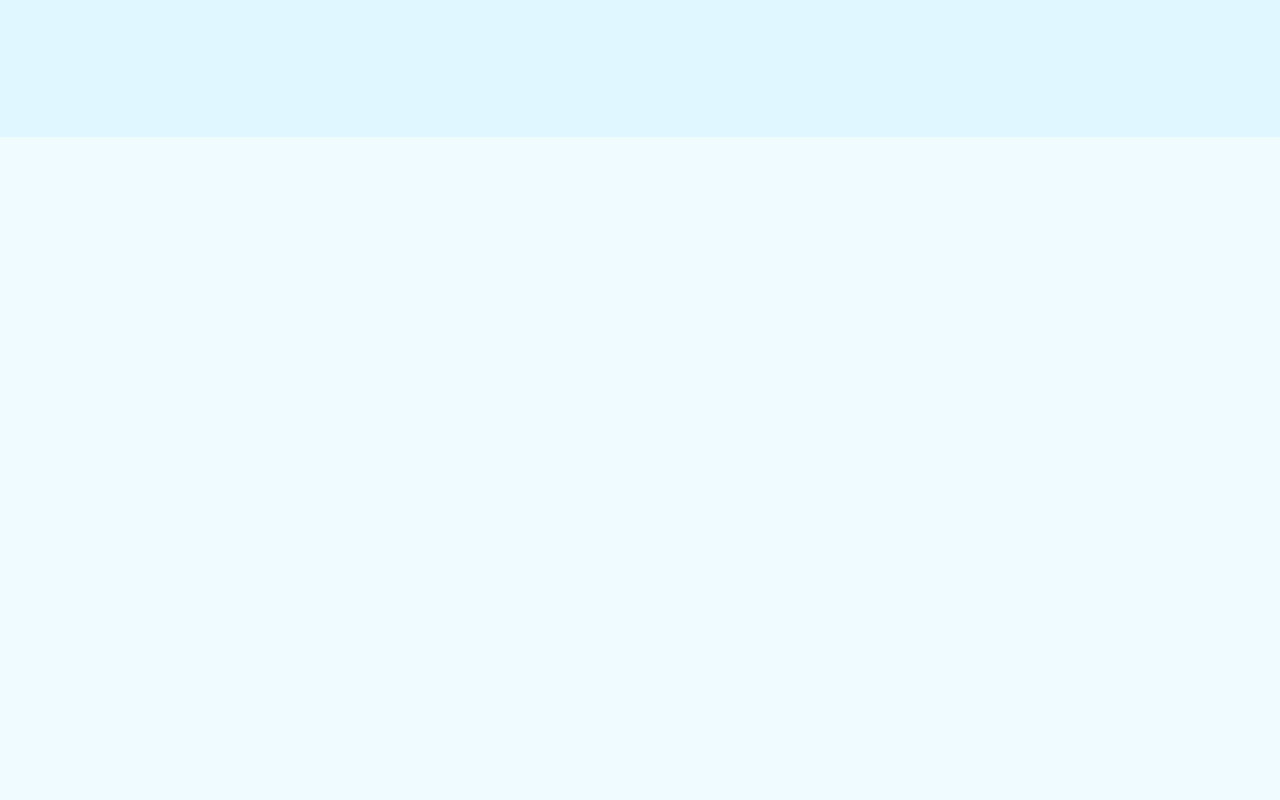
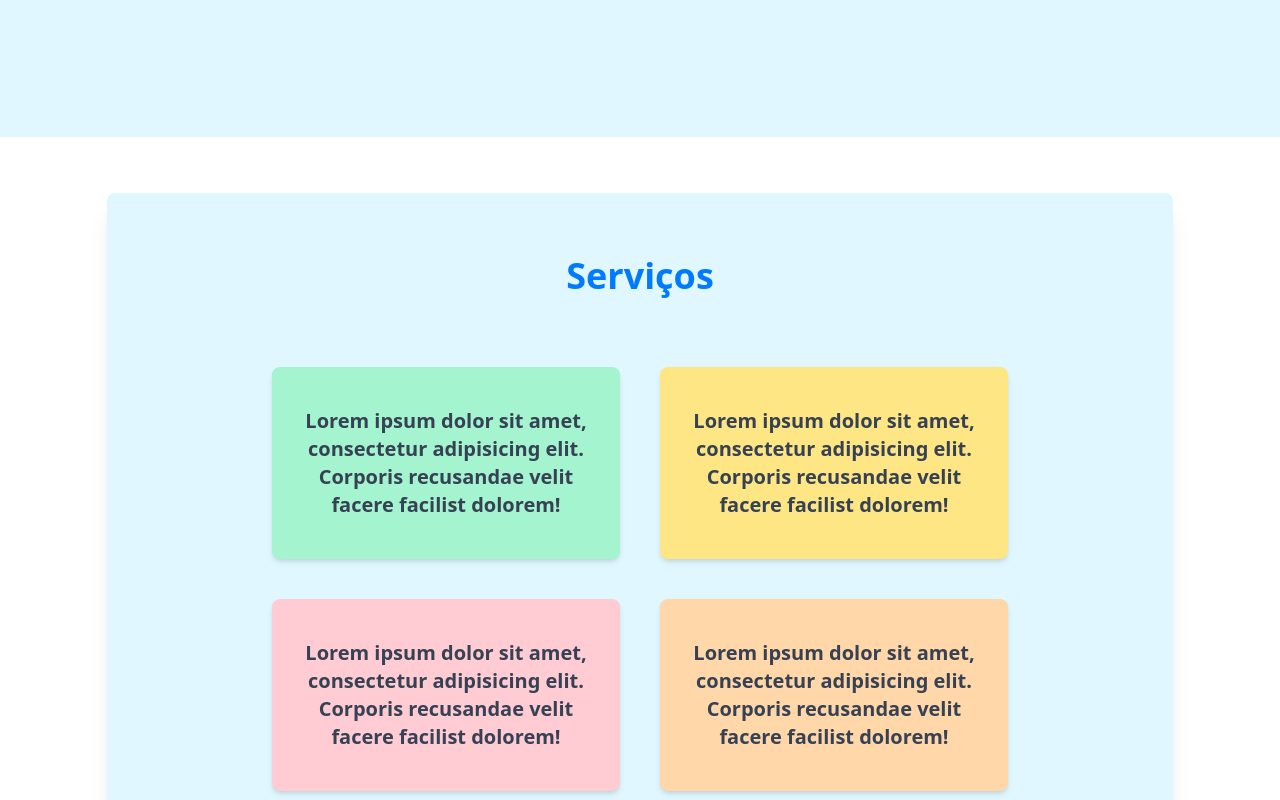
Before and after one commit to Gabrielgsw/LeiaMais, a Vue app in the folder frontend/: page / in a window 1280 px wide. Shown: the part 660-1460 px from the top of the page. Built offline with nearby package versions, Linux system fonts and the light colour scheme.

Commit message:
[Frontend] seção de serviços adicionada na tela inicial

```diff
--- a/frontend/src/pages/Welcome.vue
+++ b/frontend/src/pages/Welcome.vue
@@ -20,8 +20,23 @@
         </div>
     </div>
     <!--Seção de serviços-->
-    <div class="h-180 bg-[#EFFBFF]">
+    <div class="mx-auto w-5/6 my-14 p-14 bg-[#E0F7FF] rounded-lg shadow-xl flex flex-col items-center">
+        <h2 class="text-[36px] font-semibold text-[#007bff] mb-12">Serviços</h2>
 
+        <div class="grid grid-cols-1 md:grid-cols-2 gap-10 w-full max-w-3xl p-4">
+            <div class="w-full h-48 bg-emerald-200 shadow-md rounded-lg flex items-center justify-center text-gray-700 text-xl font-bold p-4">
+                <h4 class="text-center">Lorem ipsum dolor sit amet, consectetur adipisicing elit. Corporis recusandae velit facere facilist dolorem!</h4>
+            </div>
+            <div class="w-full h-48 bg-amber-200 shadow-md rounded-lg flex items-center justify-center text-gray-700 text-xl font-bold p-4">
+                <h4 class="text-center">Lorem ipsum dolor sit amet, consectetur adipisicing elit. Corporis recusandae velit facere facilist dolorem!</h4>
+            </div>
+            <div class="w-full h-48 bg-rose-200 shadow-md rounded-lg flex items-center justify-center text-gray-700 text-xl font-bold p-4">
+                <h4 class="text-center">Lorem ipsum dolor sit amet, consectetur adipisicing elit. Corporis recusandae velit facere facilist dolorem!</h4>
+            </div>
+            <div class="w-full h-48 bg-orange-200 shadow-md rounded-lg flex items-center justify-center text-gray-700 text-xl font-bold p-4">
+                <h4 class="text-center">Lorem ipsum dolor sit amet, consectetur adipisicing elit. Corporis recusandae velit facere facilist dolorem!</h4>
+            </div>
+        </div>
     </div>
 </template>
 
```
